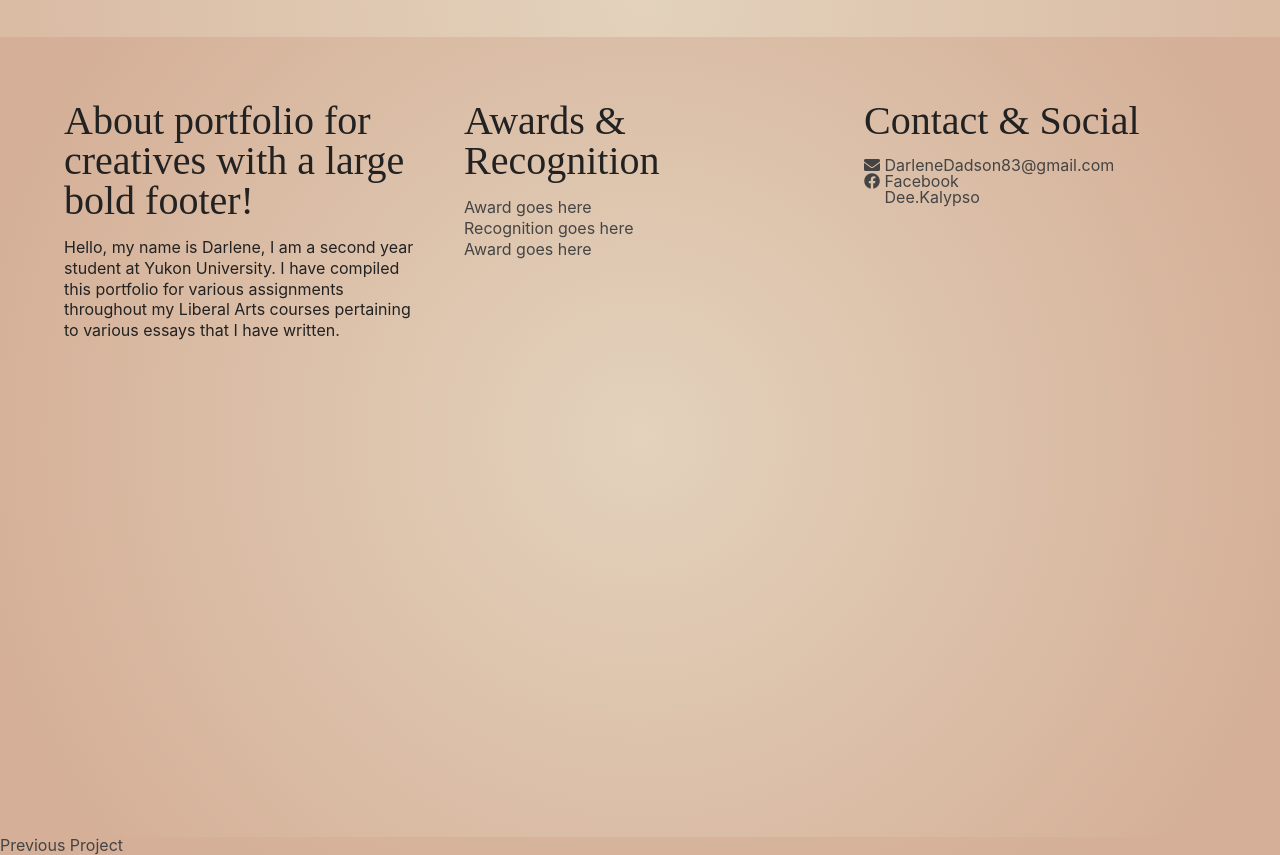
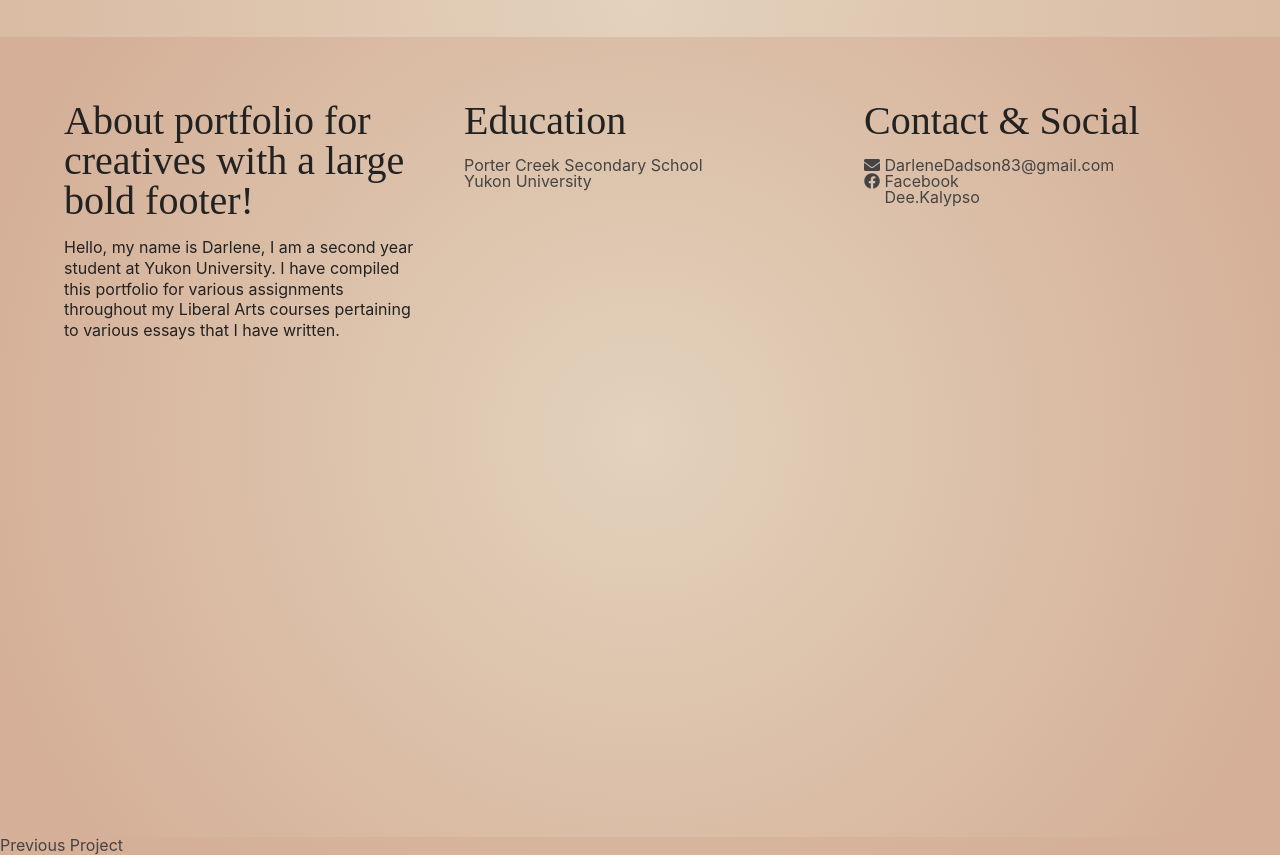
Before and after one commit to DarleneDadson/darlene-sackey-portfolio, a plain HTML site: page warning-reflection.html in a window 1280 px wide. Shown: the part 854-1709 px from the top of the page. Drawn offline with nearby package versions, Linux system fonts and the light colour scheme.

Commit message:
added footer list-education

```diff
--- a/styles/style.css
+++ b/styles/style.css
@@ -462,7 +462,7 @@ p {
   grid-row: 4 / 5;
 }
 
-.awards-list {margin-bottom: 2rem;}
+.education-list {margin-bottom: 2rem;}
 
 
 /* Project Page
--- a/warning-reflection.html
+++ b/warning-reflection.html
@@ -93,11 +93,11 @@
         at Yukon University. I have compiled this portfolio for various assignments throughout my Liberal Arts courses pertaining to various essays that I have written.</p>
     </li>
     <li class="footer-item-2">
-      <h2>Awards &amp; Recognition</h2>
-      <ul class="awards-list">
-        <li class="award-item"><a href="#">Award goes here</a></li>
-        <li class="award-item"><a href="#">Recognition goes here</a></li>
-        <li class="award-item"><a href="#">Award goes here</a></li>
+      <h2>Education</h2>
+      <ul class="education-list">
+        <li class="education"><a href="http://www.pcssrams.ca/">Porter Creek Secondary School</a></li>
+        <li class="education"><a href="https://www.yukonu.ca/">Yukon University</a></li>
+
       </ul>
 
     </li>
```
